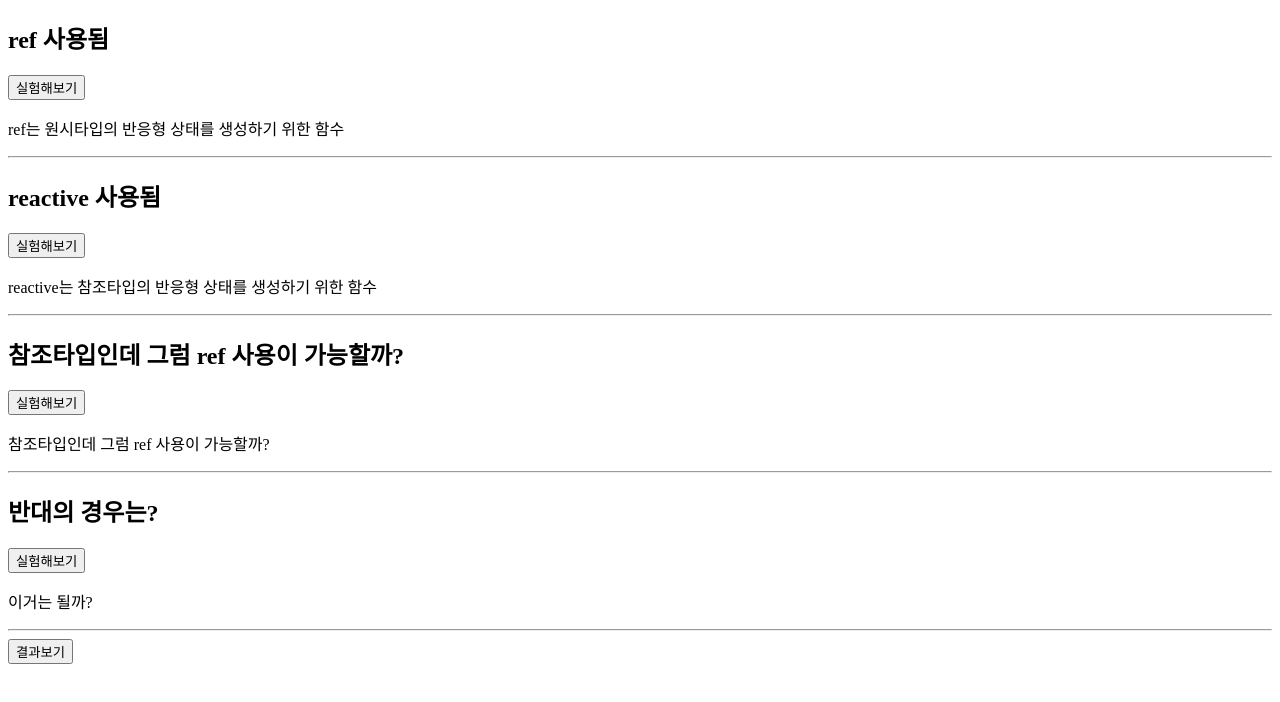
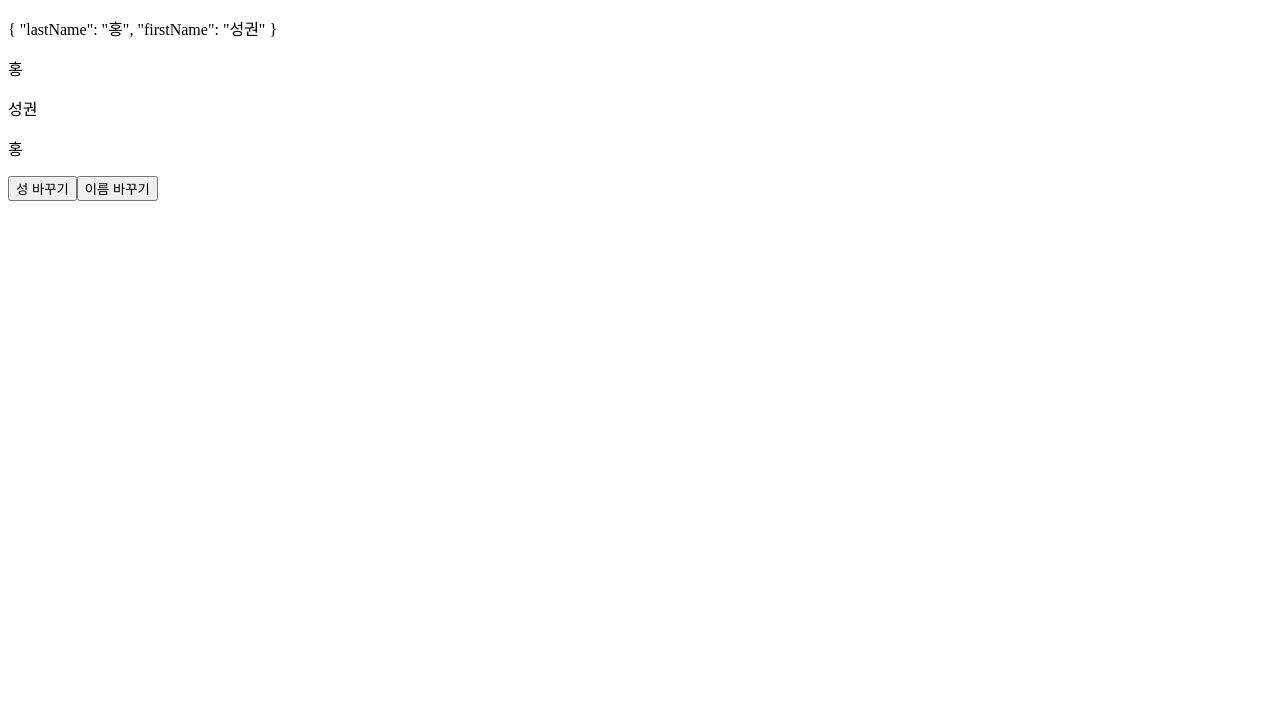
Before and after one commit to Hong-sk/vue-practice, a Vue app: page / in a window 1280 px wide. Shown: the top 702 px of the page. Built offline with nearby package versions, Linux system fonts and the light colour scheme.

Commit message:
toRef 개념 공부

```diff
--- a/src/App.vue
+++ b/src/App.vue
@@ -1,83 +1,39 @@
 <template>
 	<div>
-		<h2>ref 사용됨</h2>
-		<button @click="changeFirst">실험해보기</button>
-		<p>{{ refMessage }}</p>
-		<hr />
-		<h2>reactive 사용됨</h2>
-		<button @click="changeSecond">실험해보기</button>
-		<p>{{ reactiveMessage.message }}</p>
-		<hr />
-		<h2>참조타입인데 그럼 ref 사용이 가능할까?</h2>
-		<button @click="changeThird">실험해보기</button>
-		<p>{{ refUseReactiveMessage.message }}</p>
-		<hr />
-		<h2>반대의 경우는?</h2>
-		<button @click="changeFourth">실험해보기</button>
-		<p>{{ reactiveUsePrimitiveMessage }}</p>
-		<hr />
-	</div>
-	<button @click="seeResult">
-		{{ resultOpened ? "돌아가기" : "결과보기" }}
-	</button>
-	<div v-if="resultOpened">
-		<p>
-			number나 string 등 원시타입 형태의 경우 ref를 사용하고, 객체나 배열 등
-			참조타입 형태의 경우 reactive를 사용하면 역시 잘 수행됨.
-		</p>
-		<p>
-			참조타입의 경우 ref를 사용했을 때 화면 상의 변화는 발생하지만, 접근할 때
-			`${변수이름}.value.${key이름}` 으로 접근해야 하므로 번거로움 발생. 따라서
-			그냥 reactive 쓰는게 편한 듯 싶음.
-		</p>
-		<p>
-			원시타입 형태를 reactive 함수에 때려넣었을 때 값은 바뀌지만 화면 상의
-			변화가 발생하지 않음. 사용하지 말 것.
-		</p>
+		<p>{{ state }}</p>
+		<p>{{ lastName }}</p>
+		<p>{{ firstName }}</p>
+		<p>{{ name }}</p>
+		<button @click="changeFirstName">성 바꾸기</button>
+		<button @click="changeLastName">이름 바꾸기</button>
 	</div>
 </template>
 
 <script>
-import { ref, reactive } from "vue";
+import { reactive, toRef, toRefs } from "vue";
+
 export default {
 	setup() {
-		const refMessage = ref("ref는 원시타입의 반응형 상태를 생성하기 위한 함수");
-		const changeFirst = () => {
-			refMessage.value = refMessage.value + "!";
-		};
-		const reactiveMessage = reactive({
-			message: "reactive는 참조타입의 반응형 상태를 생성하기 위한 함수",
+		const state = reactive({
+			lastName: "홍",
+			firstName: "성권",
 		});
-		const changeSecond = () => {
-			reactiveMessage.message = reactiveMessage.message + "!";
-		};
-		const refUseReactiveMessage = ref({
-			message: "참조타입인데 그럼 ref 사용이 가능할까?",
-		});
-		const changeThird = () => {
-			refUseReactiveMessage.value.message =
-				refUseReactiveMessage.value.message + "!";
-		};
-		let reactiveUsePrimitiveMessage = reactive("이거는 될까?");
-		const changeFourth = () => {
-			reactiveUsePrimitiveMessage = reactiveUsePrimitiveMessage + "!";
-		};
 
-		let resultOpened = ref(false);
-		const seeResult = () => {
-			resultOpened.value = !resultOpened.value;
-		};
+		let { lastName, firstName } = toRefs(state);
+		const name = toRef(state, "lastName");
+		function changeFirstName() {
+			firstName.value = firstName.value + "!";
+		}
+		function changeLastName() {
+			lastName.value = lastName.value + "!";
+		}
 		return {
-			refMessage,
-			reactiveMessage,
-			refUseReactiveMessage,
-			reactiveUsePrimitiveMessage,
-			changeFirst,
-			changeSecond,
-			changeThird,
-			changeFourth,
-			resultOpened,
-			seeResult,
+			state,
+			lastName,
+			firstName,
+			name,
+			changeFirstName,
+			changeLastName,
 		};
 	},
 };
```
Also changed, not shown: App.vue (deleted, +0 -7 lines), 개념공부/ReactiveVsRef.vue (added, +88 -0 lines), 개념공부/toRef.vue (added, +13 -0 lines).
